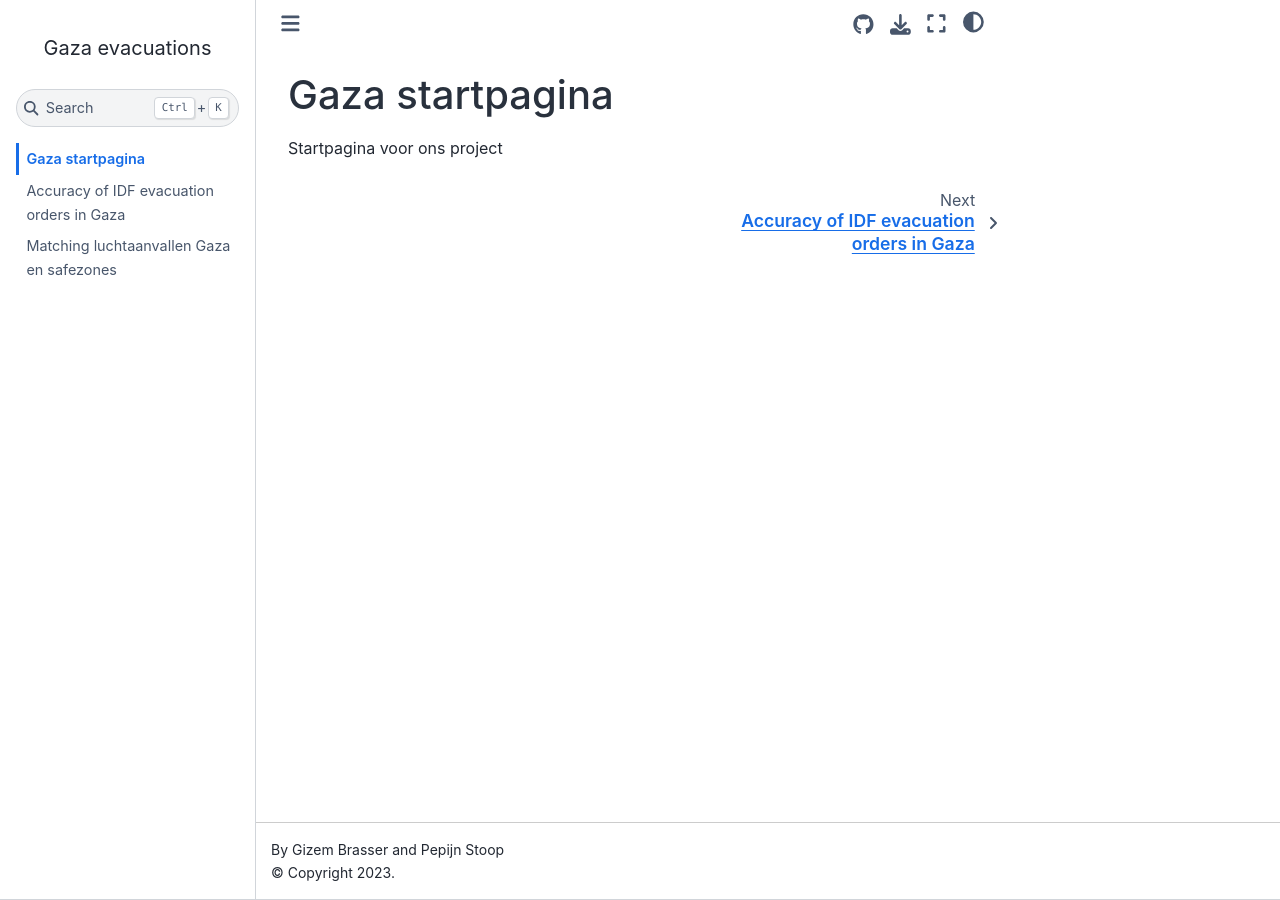
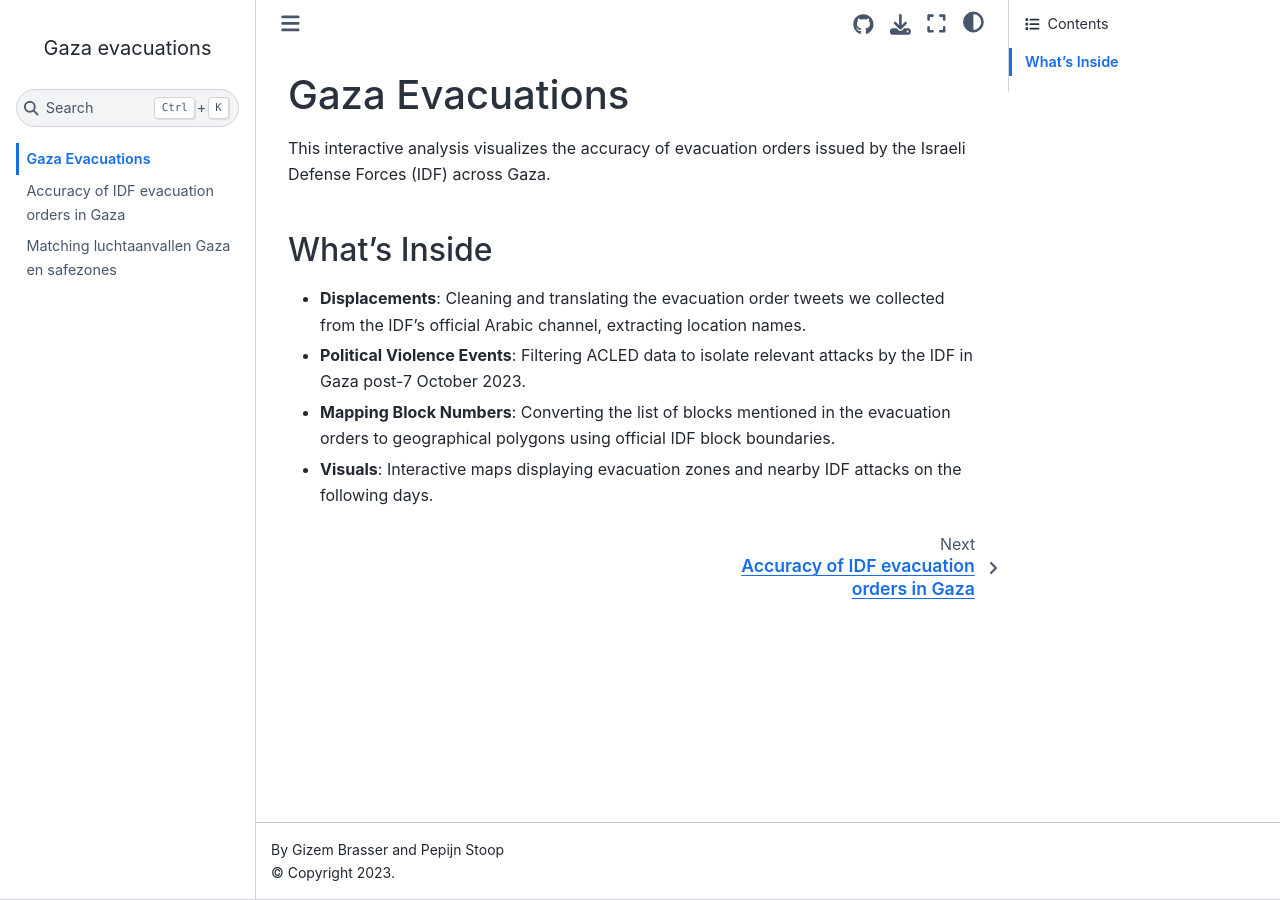
Before and after one commit to gizembrasser/gaza-evacuations, a Jupyter Book: the page built from intro.md, in a window 1280 px wide. Built offline with Jupyter Book 1.0.4 settings and Sphinx 7.4.7 and the Sphinx Book theme 1.1.4, drawn with Linux system fonts in a browser that asks for light colours.

Commit message:
update intro

```diff
--- a/intro.md
+++ b/intro.md
@@ -1,3 +1,10 @@
-# Gaza startpagina
+# Gaza Evacuations
 
-Startpagina voor ons project
+This interactive analysis visualizes the accuracy of evacuation orders issued by the Israeli Defense Forces (IDF) across Gaza.
+
+## What's Inside
+
+- **Displacements**: Cleaning and translating the evacuation order tweets we collected from the IDF's official Arabic channel, extracting location names.
+- **Political Violence Events**: Filtering ACLED data to isolate relevant attacks by the IDF in Gaza post-7 October 2023.
+- **Mapping Block Numbers**: Converting the list of blocks mentioned in the evacuation orders to geographical polygons using official IDF block boundaries.
+- **Visuals**: Interactive maps displaying evacuation zones and nearby IDF attacks on the following days.
```
Also changed, not shown: block_analysis.ipynb.
